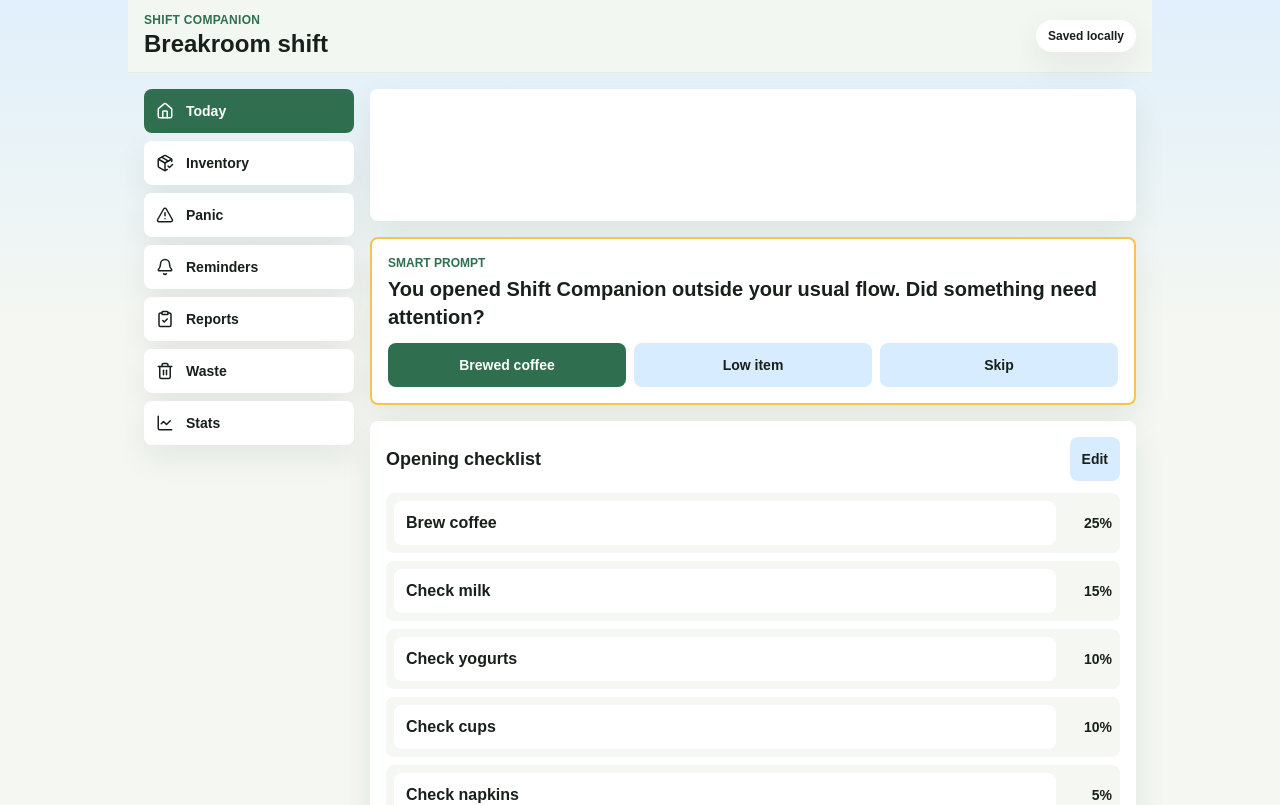
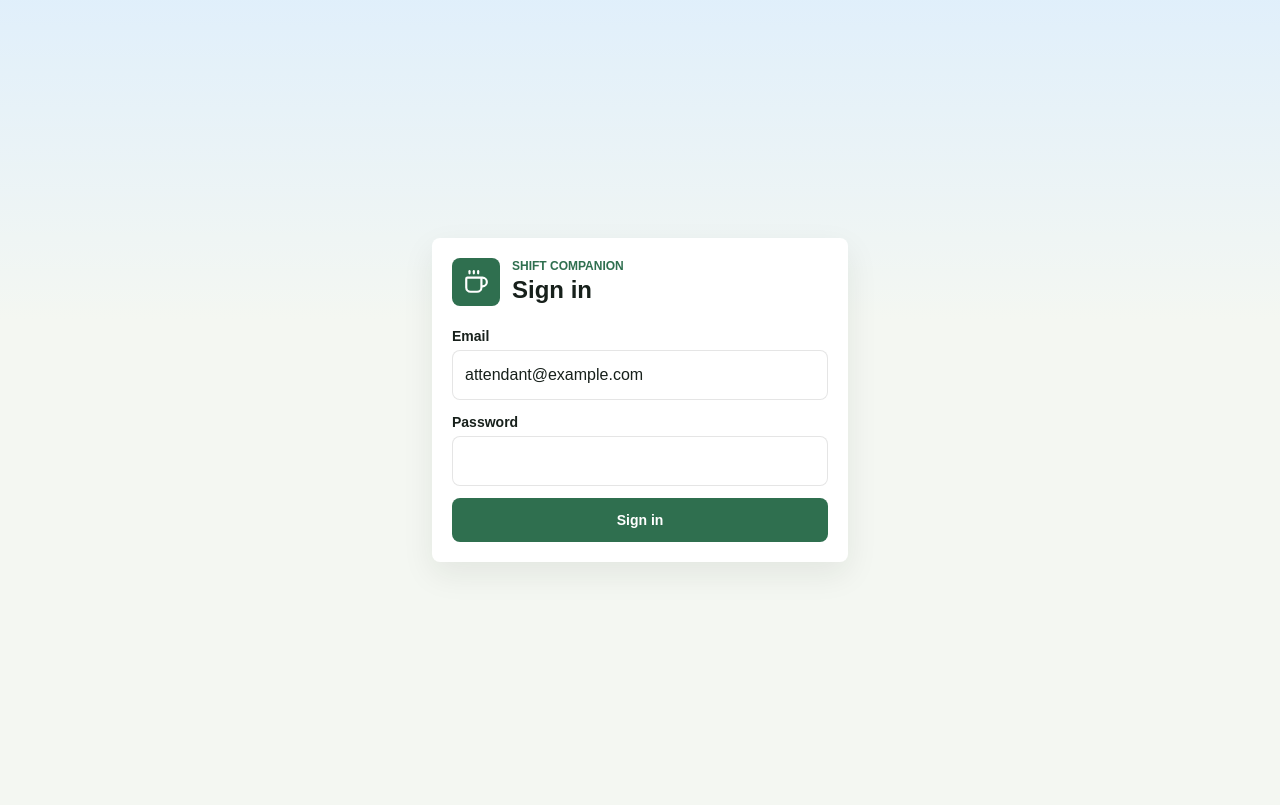
Before and after one commit to keonda/Microsuspiros, a Next.js app: page / in a window 1280 px wide. Shown: the top 805 px of the page. Built offline with nearby package versions, Linux system fonts and the light colour scheme.

Commit message:
Require login before showing shift dashboard

```diff
--- a/app/page.tsx
+++ b/app/page.tsx
@@ -51,6 +51,8 @@ const nav: Array<{ key: NavKey; label: string; icon: React.ComponentType<{ size?
 const store = new OfflineStore("shift-companion-state");
 
 export default function ShiftCompanion() {
+  const [authChecked, setAuthChecked] = useState(false);
+  const [sessionEmail, setSessionEmail] = useState<string | null>(null);
   const [active, setActive] = useState<NavKey>("today");
   const [state, setState] = useState<ShiftState>(() => createDefaultState());
   const [sync, setSync] = useState<SyncStatus>("Saved locally");
@@ -58,6 +60,8 @@ export default function ShiftCompanion() {
   const [now, setNow] = useState(new Date());
 
   useEffect(() => {
+    setSessionEmail(localStorage.getItem("shift-companion-session"));
+    setAuthChecked(true);
     store.load().then((saved) => {
       if (saved) setState(saved);
     });
@@ -117,6 +121,14 @@ export default function ShiftCompanion() {
   const readiness = getReadiness(state.checklist);
   const prompt = smartPromptFor(state, now);
 
+  if (!authChecked) {
+    return <main className="min-h-screen bg-mist" />;
+  }
+
+  if (!sessionEmail) {
+    return <LoginView onLogin={setSessionEmail} />;
+  }
+
   return (
     <main className="mx-auto flex min-h-screen w-full max-w-5xl flex-col pb-24 md:pb-4">
       <header className="sticky top-0 z-20 border-b border-black/5 bg-mist/95 px-4 py-3 backdrop-blur md:static">
@@ -125,7 +137,18 @@ export default function ShiftCompanion() {
             <p className="text-xs font-bold uppercase tracking-wide text-leaf">Shift Companion</p>
             <h1 className="text-2xl font-black text-ink">Breakroom shift</h1>
           </div>
-          <div className="rounded-full bg-white px-3 py-2 text-xs font-bold shadow-soft">{sync}</div>
+          <div className="flex items-center gap-2">
+            <div className="rounded-full bg-white px-3 py-2 text-xs font-bold shadow-soft">{sync}</div>
+            <button
+              onClick={() => {
+                localStorage.removeItem("shift-companion-session");
+                setSessionEmail(null);
+              }}
+              className="tap rounded-full bg-white px-3 py-2 text-xs font-black text-ink/70 shadow-soft"
+            >
+              Sign out
+            </button>
+          </div>
         </div>
       </header>
 
@@ -173,6 +196,77 @@ export default function ShiftCompanion() {
           })}
         </div>
       </nav>
+    </main>
+  );
+}
+
+function LoginView({ onLogin }: { onLogin: (email: string) => void }) {
+  const [email, setEmail] = useState("attendant@example.com");
+  const [password, setPassword] = useState("");
+  const [error, setError] = useState("");
+  const [loading, setLoading] = useState(false);
+
+  async function submit(event: React.FormEvent<HTMLFormElement>) {
+    event.preventDefault();
+    setError("");
+    setLoading(true);
+    try {
+      const response = await fetch("/api/auth/login", {
+        method: "POST",
+        headers: { "Content-Type": "application/json" },
+        body: JSON.stringify({ email, password }),
+      });
+      if (!response.ok) throw new Error("Login failed");
+      localStorage.setItem("shift-companion-session", email);
+      onLogin(email);
+    } catch {
+      setError("Email or password did not match.");
+    } finally {
+      setLoading(false);
+    }
+  }
+
+  return (
+    <main className="mx-auto grid min-h-screen w-full max-w-md content-center gap-4 p-4">
+      <section className="rounded-lg bg-white p-5 shadow-soft">
+        <div className="flex items-center gap-3">
+          <div className="grid h-12 w-12 place-items-center rounded-lg bg-leaf text-white">
+            <Coffee size={26} />
+          </div>
+          <div>
+            <p className="text-xs font-black uppercase text-leaf">Shift Companion</p>
+            <h1 className="text-2xl font-black">Sign in</h1>
+          </div>
+        </div>
+        <form onSubmit={submit} className="mt-5 grid gap-3">
+          <label className="grid gap-1 text-sm font-black">
+            Email
+            <input
+              value={email}
+              onChange={(event) => setEmail(event.target.value)}
+              type="email"
+              autoComplete="email"
+              className="rounded-lg border border-black/10 px-3 py-3 text-base font-normal"
+              required
+            />
+          </label>
+          <label className="grid gap-1 text-sm font-black">
+            Password
+            <input
+              value={password}
+              onChange={(event) => setPassword(event.target.value)}
+              type="password"
+              autoComplete="current-password"
+              className="rounded-lg border border-black/10 px-3 py-3 text-base font-normal"
+              required
+            />
+          </label>
+          {error && <p className="rounded-lg bg-tomato/10 px-3 py-2 text-sm font-bold text-tomato">{error}</p>}
+          <PillButton disabled={loading} className="bg-leaf py-3 text-white disabled:opacity-60">
+            {loading ? "Signing in" : "Sign in"}
+          </PillButton>
+        </form>
+      </section>
     </main>
   );
 }
```
